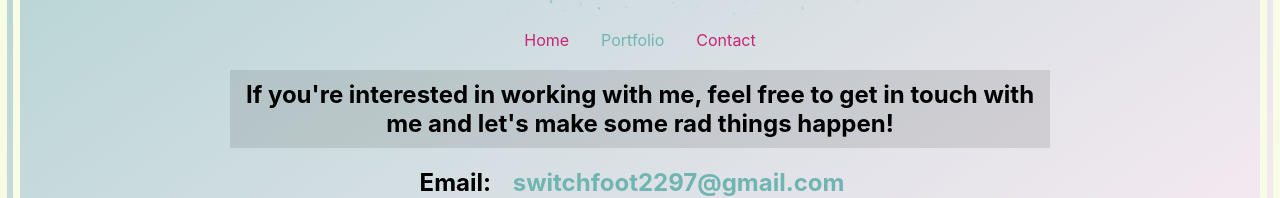
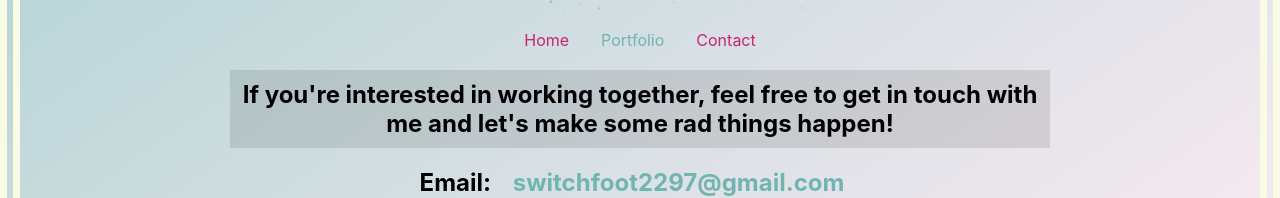
Before and after one commit to Pizzadoesntlie/Applications, a React (Create React App) app in the folder Apps/portfolio_website/: page /contact in a window 1280 px wide. Shown: the part 505-703 px from the top of the page. Built offline with nearby package versions, Linux system fonts and the light colour scheme.

Commit message:
commit_5_13

```diff
--- a/Apps/portfolio_website/src/components/Contact/index.js
+++ b/Apps/portfolio_website/src/components/Contact/index.js
@@ -4,7 +4,7 @@ class Contact extends React.Component {
     render() {
         return(
             <div className="contact">
-                <h2><p>If you're interested in working with me, feel free to get in touch with me and let's make some rad things happen!</p>
+                <h2><p>If you're interested in working together, feel free to get in touch with me and let's make some rad things happen!</p>
                 </h2>
                 <h2 className="email">Email: <a href="mailto:switchfoot2297@gmail.com">switchfoot2297@gmail.com</a></h2>
                 <h2>Socials:</h2>
--- a/Apps/portfolio_website/src/styles.css
+++ b/Apps/portfolio_website/src/styles.css
@@ -13,6 +13,9 @@ body {
 }
 h1 {
     color:#f8fce5;
+}
+h1.name {
+    float:left;
 }
 h2 {
     text-align:center;
```
